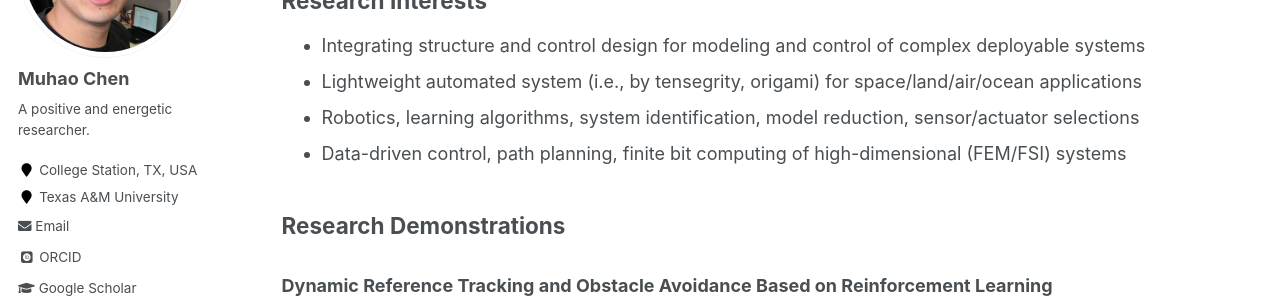
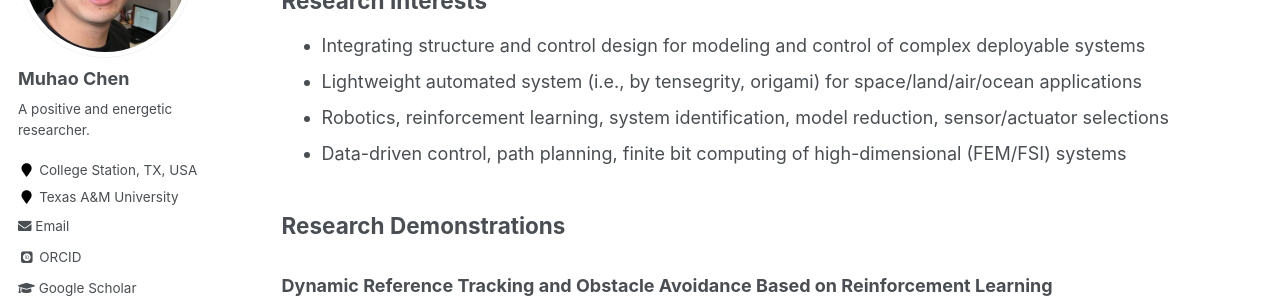
Before and after one commit to Muhao-Chen/muhao-chen.github.io, a Jekyll site: the page built from _pages/research.md, in a window 1280 px wide and 900 px high, scrolled down 435 px. Shown: the part 153-453 px from the top of the window. Built offline with Jekyll 4.4.1, drawn with Linux system fonts in a browser that asks for light colours; some web fonts are replaced.

Commit message:
Update research.md

```diff
--- a/_pages/research.md
+++ b/_pages/research.md
@@ -18,7 +18,7 @@ We would also like to develop and offer more and more software and tools to help
 ## Research Interests
 * Integrating structure and control design for modeling and control of complex deployable systems
 * Lightweight automated system (i.e., by tensegrity, origami) for space/land/air/ocean applications
-* Robotics, learning algorithms, system identification, model reduction, sensor/actuator selections
+* Robotics, reinforcement learning, system identification, model reduction, sensor/actuator selections
 * Data-driven control, path planning, finite bit computing of high-dimensional (FEM/FSI) systems
 
 <!--
```
